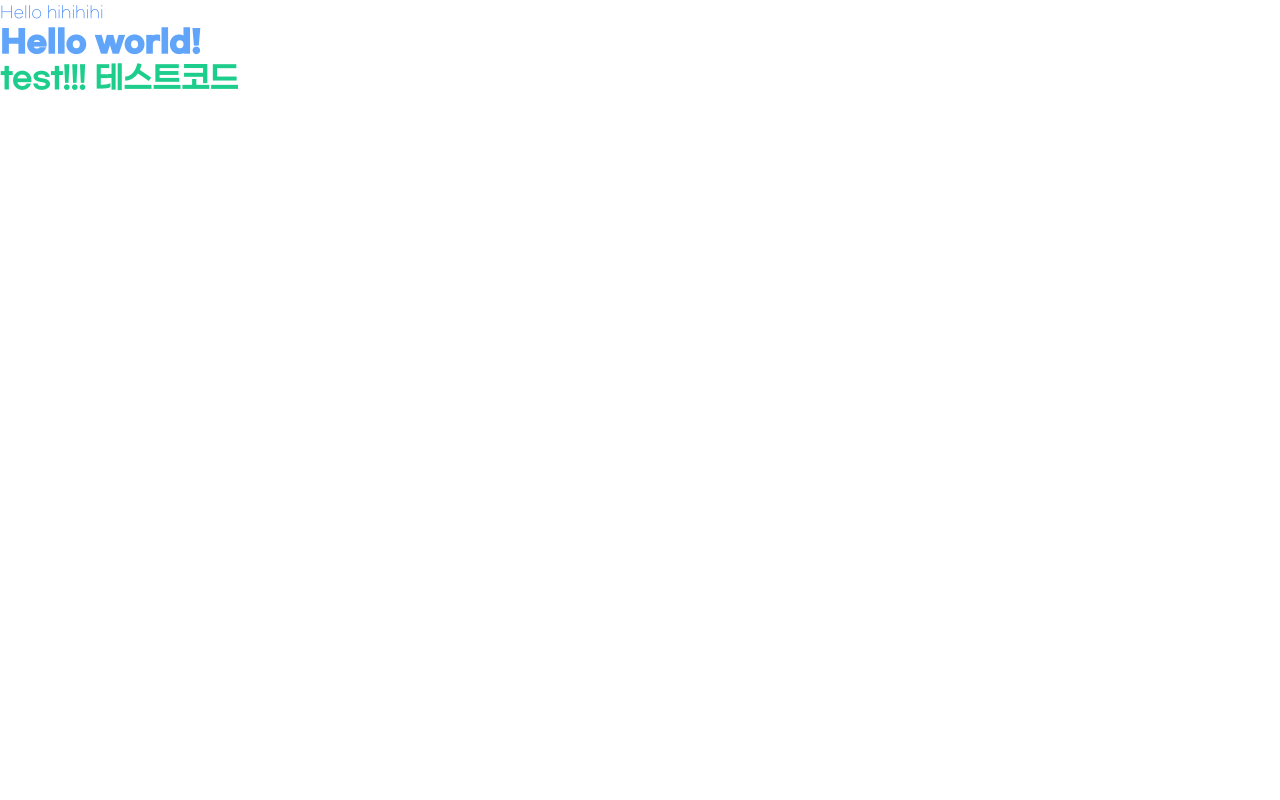
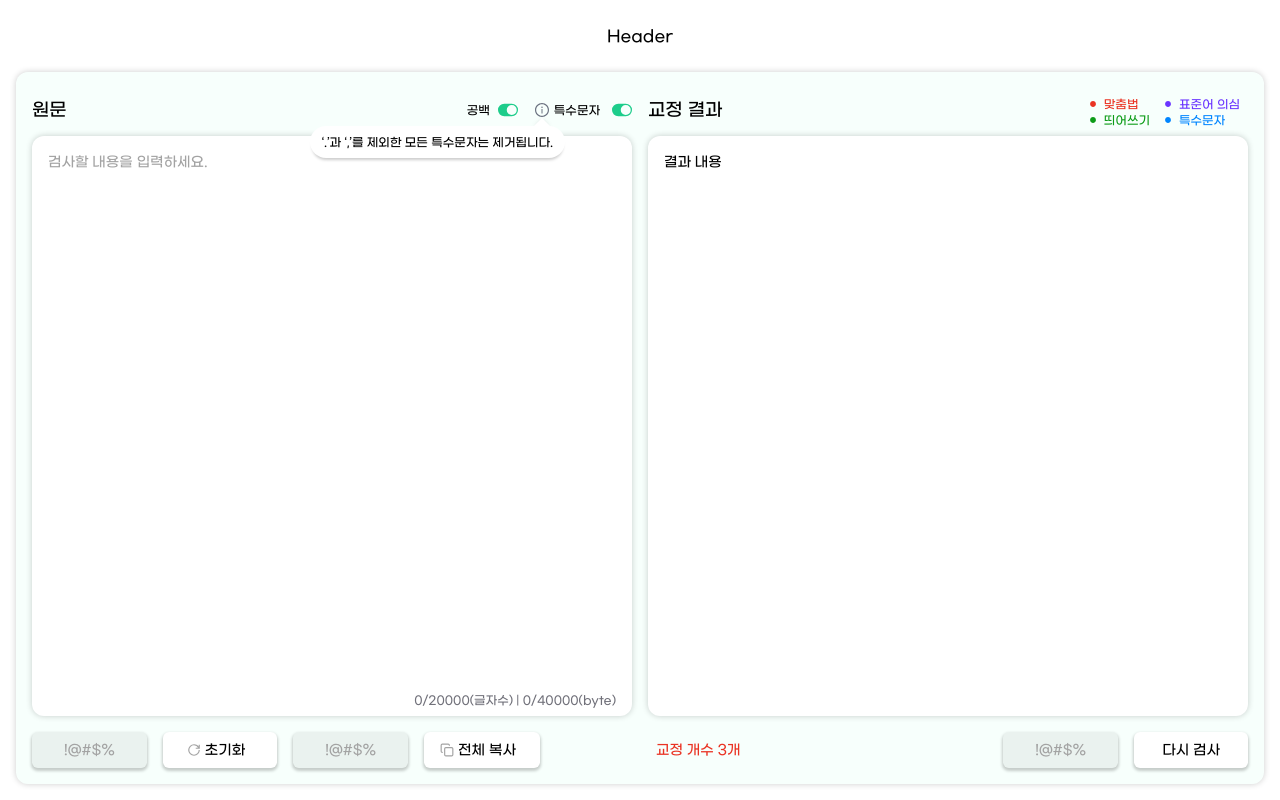
Before and after one commit to IntroMe-CareerHub/introme-client, a React (Vite) app: page /check in a window 1280 px wide. Built offline with nearby package versions, Linux system fonts and the light colour scheme.

Commit message:
[Design] Implement check page UI

```diff
--- a/package.json
+++ b/package.json
@@ -16,6 +16,7 @@
         "@types/react-redux": "^7.1.33",
         "react": "^18.2.0",
         "react-dom": "^18.2.0",
+        "react-icons": "^5.0.1",
         "react-redux": "^9.1.0",
         "react-router-dom": "^6.22.1",
         "redux": "^5.0.1"
--- a/src/App.tsx
+++ b/src/App.tsx
@@ -1,15 +1,11 @@
 import "./App.css";
+import { Route, Routes } from "react-router-dom";
+import SpellCheck from "./pages/check/SpellCheck.tsx";
 
-function App() {
+export default function App() {
     return (
-        <div className="text-blue-400">
-            <h1 className="text-blue-500 font-GmarketSansLight"> Hello hihihihi </h1>
-            <h1 className="text-3xl font-bold font-GmarketSansBold">Hello world!</h1>
-            <h1 className="text-3xl font-bold text-main-1 font-GmarketSansMedium">
-                test!!! 테스트코드
-            </h1>
-        </div>
+        <Routes>
+            <Route path="/check" element={<SpellCheck />} />
+        </Routes>
     );
 }
-
-export default App;
--- a/src/main.tsx
+++ b/src/main.tsx
@@ -2,9 +2,12 @@ import React from "react";
 import ReactDOM from "react-dom/client";
 import App from "./App.tsx";
 import "./index.css";
+import { BrowserRouter } from "react-router-dom";
 
 ReactDOM.createRoot(document.getElementById("root")!).render(
     <React.StrictMode>
-        <App />
+        <BrowserRouter>
+            <App />
+        </BrowserRouter>
     </React.StrictMode>
 );
--- /dev/null
+++ b/src/pages/check/SpellCheck.tsx
@@ -0,0 +1,114 @@
+import { GrPowerReset } from "react-icons/gr";
+import { LuCopy } from "react-icons/lu";
+import { BsToggleOn } from "react-icons/bs";
+import { AiOutlineInfoCircle } from "react-icons/ai";
+import { FaCircle } from "react-icons/fa";
+
+export default function SpellCheck() {
+    return (
+        <div className="flex flex-col justify-center items-center h-screen px-4 pb-4">
+            <div className="w-full p-6 text-center font-GmarketSansMedium">Header</div>
+            <div className="flex justify-center items-center bg-main-3 bg-opacity-15 w-full flex-grow rounded-xl shadow-main">
+                <div className="flex flex-col w-full h-full py-4 pl-4 pr-2">
+                    <div className="grid grid-cols-2 font-GmarketSansMedium pt-2 pb-3">
+                        <p className="text-lg">원문</p>
+                        <div className="flex gap-4 justify-end items-center">
+                            <div className="flex gap-2 justify-end items-center">
+                                <p className="text-xs">공백</p>
+                                <BsToggleOn size="20" color="#1DCD8B" />
+                            </div>
+                            <div className="flex gap-2 justify-end items-center">
+                                <div className="relative flex gap-1">
+                                    <div className="cursor-pointer text-gray-500">
+                                        <AiOutlineInfoCircle />
+                                    </div>
+                                    <p className="text-xs">특수문자</p>
+                                    <div
+                                        className="before:absolute z-0 before:border-l-8 before:border-r-8
+                                                    before:border-b-8 before:border-transparent before:border-b-white
+                                                    before:-bottom-2 before:left-0 before:filter before:drop-shadow"
+                                    ></div>
+                                    <div className="absolute z-50 bg-white py-2 px-3 rounded-full shadow-toggle text-xs -bottom-10 -left-56">
+                                        <p className="text-nowrap">
+                                            ‘.’과 ‘,’를 제외한 모든 특수문자는 제거됩니다.
+                                        </p>
+                                    </div>
+                                </div>
+                                <BsToggleOn size="20" color="#1DCD8B" />
+                            </div>
+                        </div>
+                    </div>
+                    <div className="flex flex-col w-full h-full bg-white rounded-xl shadow-main font-GmarketSansMedium px-4 pt-4 pb-2 gap-2">
+                        <p className="text-sm text-neutral-400 grow">검사할 내용을 입력하세요.</p>
+                        <p className="flex h-13 text-xs text-zinc-500 justify-end">
+                            0/20000(글자수) | 0/40000(byte)
+                        </p>
+                    </div>
+                    <div className="flex w-full pt-4 gap-4 font-GmarketSansMedium text-sm">
+                        <div className="flex px-8 py-2 justify-center items-center bg-black bg-opacity-5 text-neutral-400 rounded-md shadow-btn">
+                            !@#$%
+                        </div>
+                        <div className="flex pl-6 pr-8 py-2 justify-center items-center bg-white rounded-md shadow-btn gap-1">
+                            <div className="text-neutral-400">
+                                <GrPowerReset />
+                            </div>
+                            초기화
+                        </div>
+                        <div className="flex px-8 py-2 justify-center items-center bg-black bg-opacity-5 text-neutral-400 rounded-md shadow-btn">
+                            !@#$%
+                        </div>
+                        <div className="flex pl-4 pr-6 py-2 justify-center items-center bg-white rounded-md shadow-btn gap-1">
+                            <div className="text-neutral-400">
+                                <LuCopy />
+                            </div>
+                            전체 복사
+                        </div>
+                    </div>
+                </div>
+                <div className="flex flex-col w-full h-full py-4 pr-4 pl-2">
+                    <div className="flex flex-row justify-between font-GmarketSansMedium">
+                        <p className="text-lg pt-2 pb-3">교정 결과</p>
+                        <div className="grid grid-cols-2 grid-rows-2 text-xs py-2 pr-2">
+                            <div className="flex text-my-red items-center gap-2">
+                                <FaCircle size="6" />
+                                맞춤법
+                            </div>
+                            <div className="flex text-my-purple items-center gap-2">
+                                <FaCircle size="6" />
+                                표준어 의심
+                            </div>
+                            <div className="flex text-my-green items-center gap-2">
+                                <FaCircle size="6" />
+                                띄어쓰기
+                            </div>
+                            <div className="flex text-my-blue items-center gap-2">
+                                <FaCircle size="6" />
+                                특수문자
+                            </div>
+                        </div>
+                    </div>
+                    <div className="w-full h-full bg-white rounded-xl shadow-main font-GmarketSansMedium p-4">
+                        <p className="w-full h-full text-sm grow">결과 내용</p>
+                    </div>
+                    <div className="flex w-full pt-4 justify-between font-GmarketSansMedium text-sm">
+                        <div className="flex items-center pl-2 text-my-red">교정 개수 3개</div>
+                        <div className="flex gap-4">
+                            <div className="flex px-8 py-2 justify-center items-center bg-black bg-opacity-5 text-neutral-400 rounded-md shadow-btn">
+                                !@#$%
+                            </div>
+                            {/*<div className="flex px-7 py-2 justify-center items-center bg-white rounded-md shadow-btn">*/}
+                            {/*    전체 수정*/}
+                            {/*</div>*/}
+                            {/*<div className="flex px-8 py-2 justify-center items-center bg-black bg-opacity-5 text-neutral-400 rounded-md shadow-btn">*/}
+                            {/*    !@#$%*/}
+                            {/*</div>*/}
+                            <div className="flex px-7 py-2 justify-center items-center bg-white rounded-md shadow-btn">
+                                다시 검사
+                            </div>
+                        </div>
+                    </div>
+                </div>
+            </div>
+        </div>
+    );
+}
--- a/tailwind.config.js
+++ b/tailwind.config.js
@@ -11,6 +11,11 @@ export default {
                 "my-green": "#0D9C18",
                 "my-purple": "#6A35FF",
                 "my-red": "#EA3323"
+            },
+            boxShadow: {
+                main: "0px 0px 6px 0px rgb(0 0 0 / 0.2)",
+                btn: "0px 2px 3px 1px rgb(0 0 0 / 0.2)",
+                toggle: "0px 4px 3px -2px rgb(0 0 0 / 0.2)"
             }
         },
         fontFamily: {
```
Also changed, not shown: 1 other file (tests, documents, lock files or other folders).
